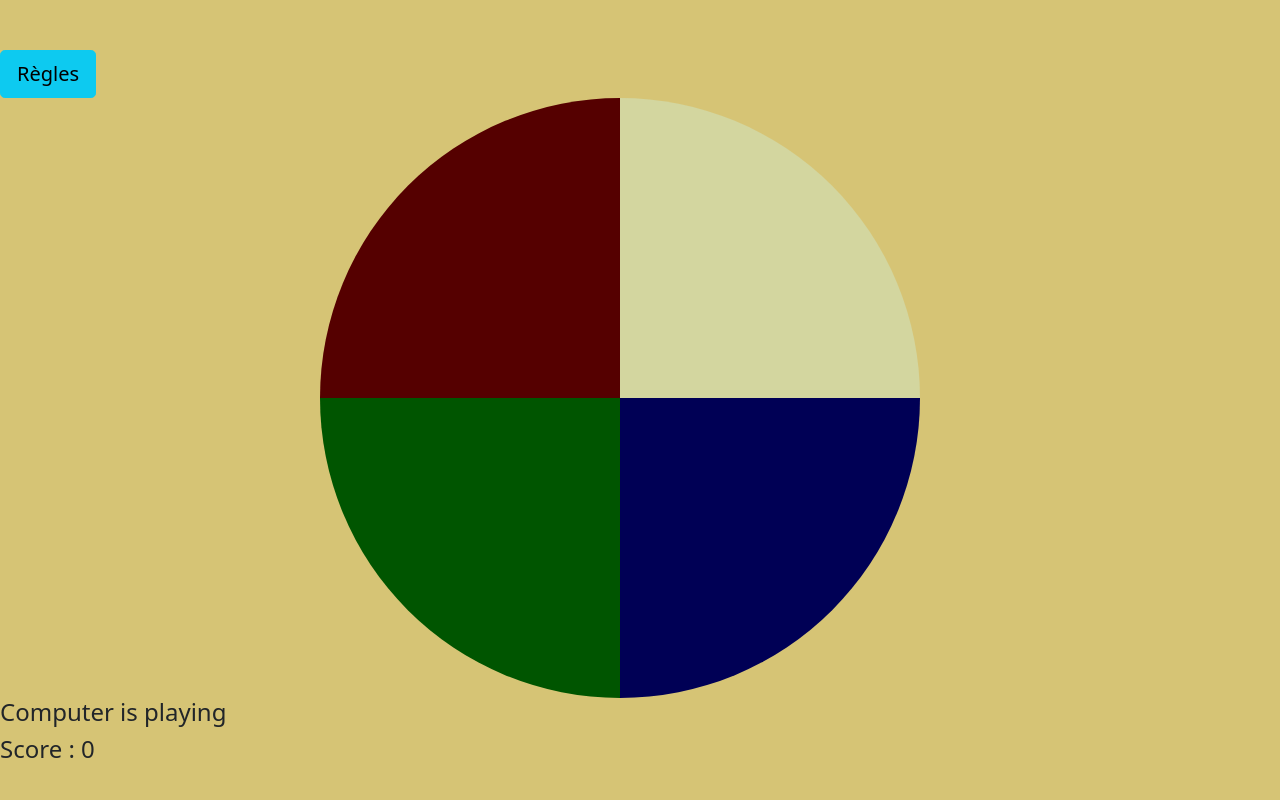
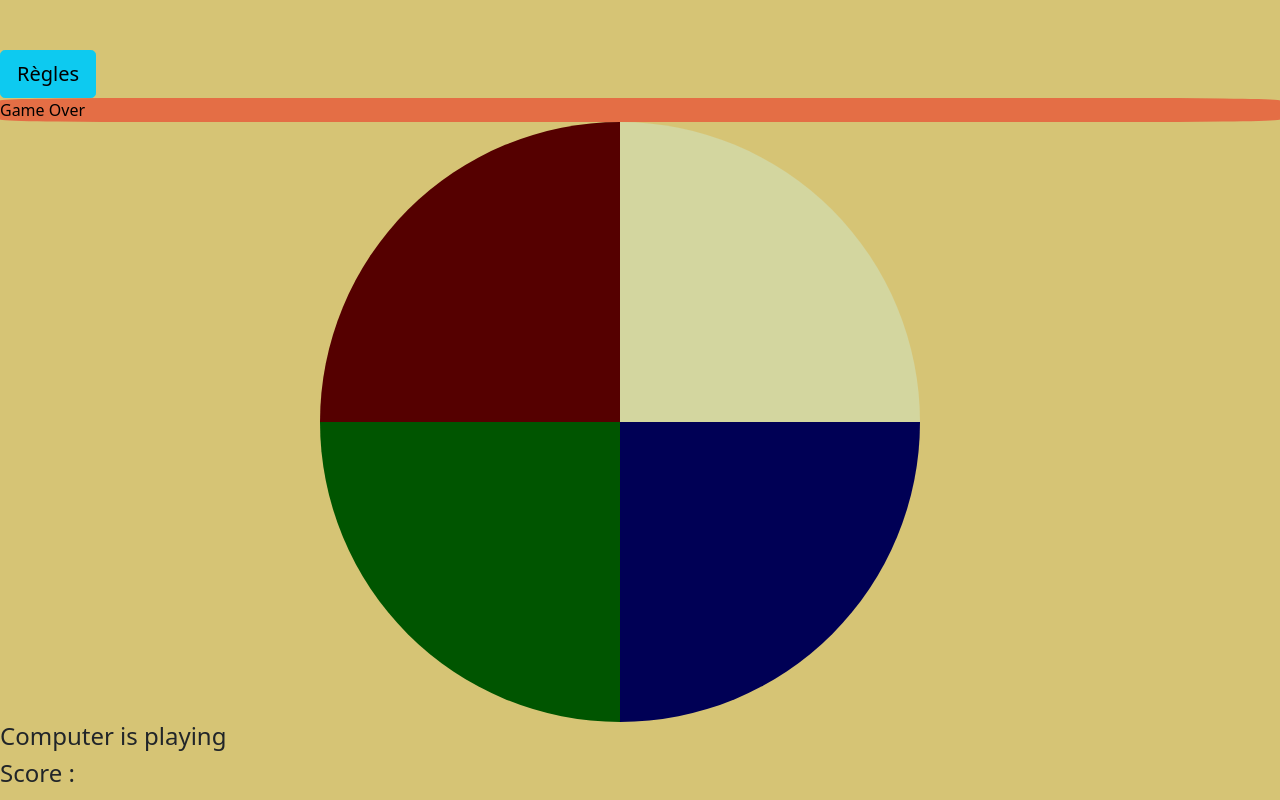
Before and after one commit to louis-prevosteau/SuperSimon, a website: page src/index.html in a window 1280 px wide. Both pictures are taken after a click on the element 470 px from the left and 248 px from the top of the page. Drawn offline with nearby package versions, Linux system fonts and the light colour scheme.

Commit message:
score increment

```diff
--- a/src/index.html
+++ b/src/index.html
@@ -10,7 +10,7 @@
 </head>
 <body>
     <button type="button" class="btn btn-info btn-lg" data-toggle="modal" data-target="#myModal">Règles</button>
-
+    <div class="gameOver"></div>
     <div id="jeux">
         <div id="boutons">
             <div id="rouge-off" class="boutonJeux"></div>
@@ -20,7 +20,7 @@
         </div>
         <div id="infos">
             <h4 id="state"></h4>
-            <h4 id="score"></h4>
+            <h4>Score : </h4><h4 id="score"></h4>
         </div>
     </div>
     <script src="index.js"></script>
--- a/src/index.js
+++ b/src/index.js
@@ -1,3 +1,21 @@
+let sequenceOrdi = [];
+let sequenceJoueur = [];
+let score = 0;
+let nombreSequenceDepart = 4;
+
+let tempsAllume = 400;
+
+let boutons = document.querySelectorAll(".boutonJeux");
+let state = document.querySelector('#state')
+let scoreDiv = document.querySelector('#score');
+let turnDiv = document.querySelector('#turn');
+state.innerHTML = 'Etat : ';
+
+let sounds = new Array();
+for(let i = 0 ; i < boutons.length ; i++) {
+	sounds[i] = new Audio("sounds/"+i+".ogg");
+}
+
 function eteindreBouton(bouton) {
 	bouton.id = bouton.id.split("-")[0]+"-off";
 }
@@ -16,20 +34,17 @@ function clickBouton(bouton, index) {
 	allumerBouton(bouton, index);
 
 	if(sequenceOrdi[score] != index) {
-		gameOver();
+		document.querySelector('.gameOver').innerHTML = 'Game Over'
 	} else {
 		score++;
+		scoreDiv.innerHTML = score;
 	}
 
 	if(score >= sequenceOrdi.length) {
 		sequenceJoueur.push(index);
 		tourSuivant();
-		score = 0;
+		console.log(score);
 	}
-}
-
-function gameOver() {
-	scoreSpan.innerHTML = sequenceOrdi.length-nombreSequenceDepart;
 }
 
 function creerListener() {
@@ -76,26 +91,6 @@ function startGame() {
 	presenterSequence();
 }
 
-let sequenceOrdi = [];
-let sequenceJoueur = [];
-let score = 0;
-let nombreSequenceDepart = 4;
-
-let tempsAllume = 400;
-
-let boutons = document.querySelectorAll(".boutonJeux");
-let state = document.querySelector('#state')
-let scoreDiv = document.querySelector('#score');
-let turnDiv = document.querySelector('#turn');
-state.innerHTML = 'Etat : ';
-scoreDiv.innerHTML = 'Score : ';
-scoreDiv.innerHTML += score;
-
-let sounds = new Array();
-for(let i = 0 ; i < boutons.length ; i++) {
-	sounds[i] = new Audio("sounds/"+i+".ogg");
-}
-
 creerListener();
 resetGame();
 startGame();
--- a/src/styles.css
+++ b/src/styles.css
@@ -87,3 +87,9 @@ body {
 #jeux {
 	position: relative;
 }
+
+.gameOver {
+	background-color: #f116167e;
+	color: black;
+	border-radius: 10%;
+}
```
